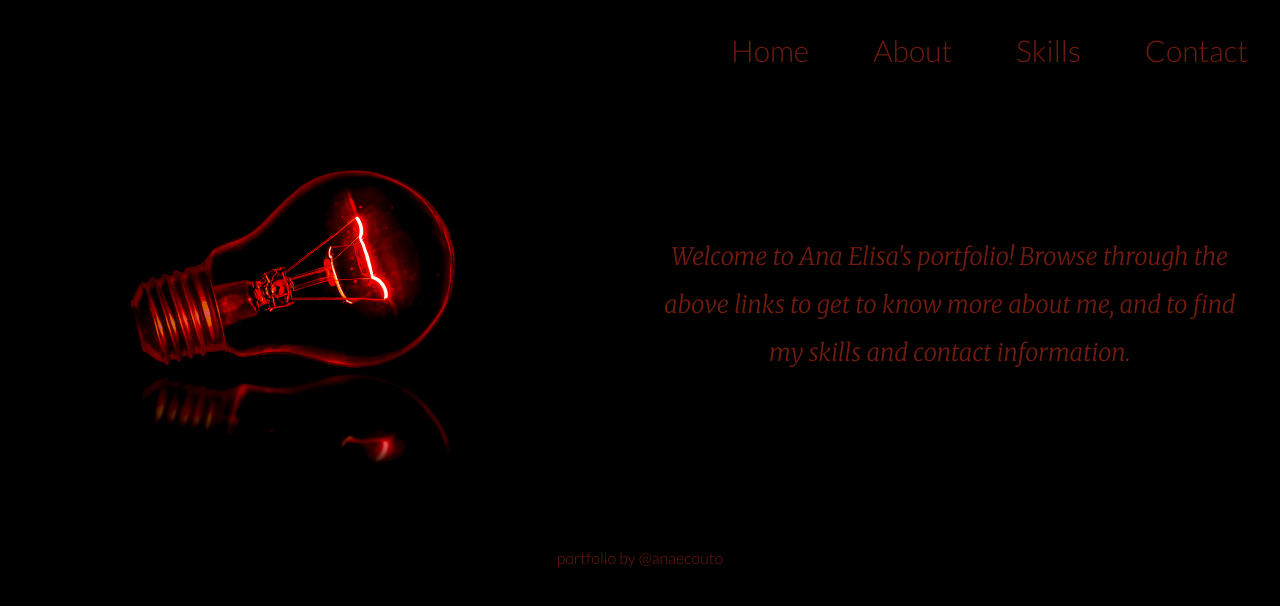
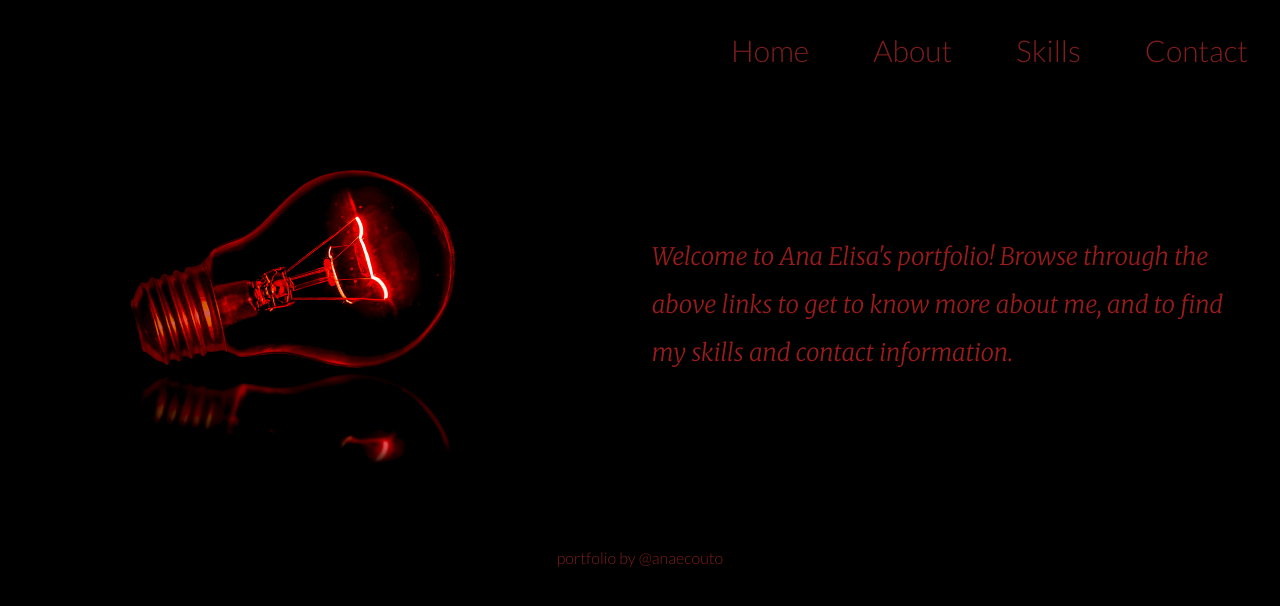
Before and after one commit to anaecouto/portfolio, a Vue app: page / in a window 1280 px wide. Shown: the top 606 px of the page. Built offline with nearby package versions, Linux system fonts and the light colour scheme.

Commit message:
removed color from main app

```diff
--- a/src/App.vue
+++ b/src/App.vue
@@ -29,7 +29,5 @@ body {
 #app {
   -webkit-font-smoothing: antialiased;
   -moz-osx-font-smoothing: grayscale;
-  text-align: center;
-  color: rgb(115, 27, 15);
 }
 </style>
--- a/src/components/Footer.vue
+++ b/src/components/Footer.vue
@@ -1,6 +1,6 @@
 <template>
   <div class="footer flex justify-center">
-    <p class="footer-content self-end text-1xl m-6 p-3">portfolio by @anaecouto</p>
+    <p class="footer-content self-end text-1xl text-red-900 m-6 p-3">portfolio by @anaecouto</p>
   </div>
 </template>
 
--- a/src/components/Header.vue
+++ b/src/components/Header.vue
@@ -9,6 +9,7 @@
           m-5
           p-3
           text-3xl
+          text-red-900
           transition
           ease-in-out
           delay-50
@@ -16,7 +17,7 @@
           duration-150
         "
       >
-        <div>{{ item.name }}</div>
+        <a href="http://gooogle.com.br">{{ item.name }}</a>
       </li>
     </ul>
   </div>
--- a/src/components/RightContent.vue
+++ b/src/components/RightContent.vue
@@ -1,5 +1,5 @@
 <template>
-  <div class="right-content xl:w-1/2 self-center m-5 p-3 text-2xl leading-loose">
+  <div class="right-content xl:w-1/2 self-center m-5 p-3 text-2xl leading-loose text-red-800">
     Welcome to Ana Elisa's portfolio! Browse through the above links to get to know more about me, and to find my skills and contact information.
   </div>
 </template>
```
